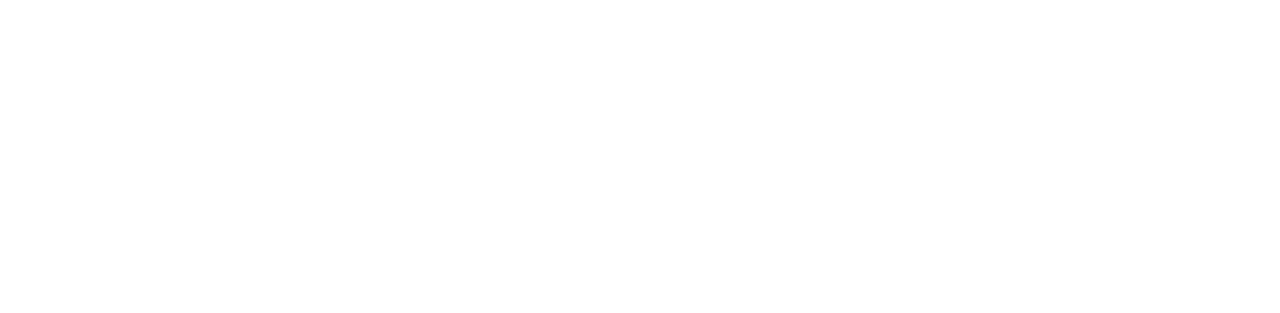
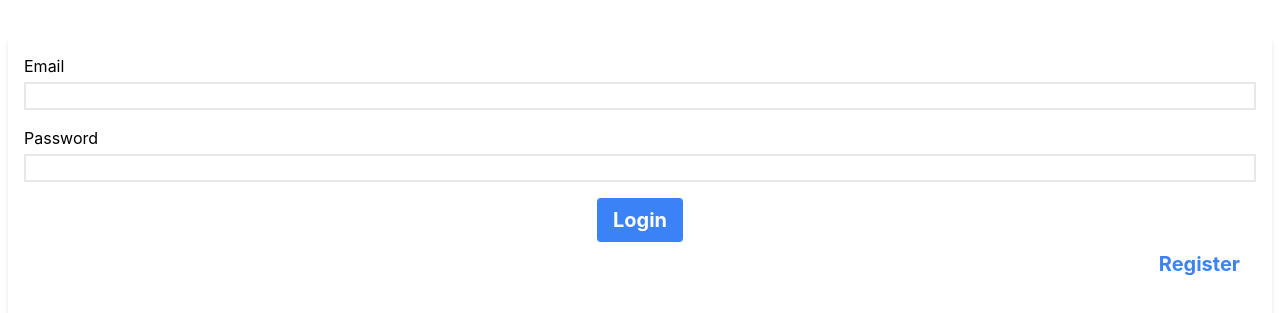
Before and after one commit to wasd0109/dropbox-copy, a React (Create React App) app: page / in a window 1280 px wide. Shown: the part 141-454 px from the top of the page. Built offline with nearby package versions, Linux system fonts and the light colour scheme.

Commit message:
Login page completed

```diff
--- a/src/pages/Login/Login.tsx
+++ b/src/pages/Login/Login.tsx
@@ -1,8 +1,117 @@
-import React from "react";
-// import AuthForm from "../components/AuthForm";
+import React, { useState } from "react";
+import { useForm } from "react-hook-form";
+import { LoginFormData } from "./LoginType";
+import ErrorBar from "../../components/ErrorBar";
+import ReactLoading from "react-loading";
+import emailRegex from "../../components/validators/isEmail";
+import { Link } from "react-router-dom";
+import { auth } from "../../utils/fbInit";
 
 function Login() {
-  return <div></div>;
+  const {
+    register,
+    handleSubmit,
+    formState: { errors },
+  } = useForm<LoginFormData>();
+
+  const [loading, setLoading] = useState(false);
+  const [registerError, setLoginError] = useState("");
+
+  const onSubmit = async (data: LoginFormData) => {
+    setLoading(true);
+    setLoginError("");
+    const { email, password } = data;
+    try {
+      await auth.signInWithEmailAndPassword(email, password);
+    } catch (err) {
+      const authError = err as firebase.default.auth.Error;
+      const ambiguousError =
+        authError.code === "auth/user-not-found" ||
+        authError.code === "auth/wrong-password"
+          ? "Invalid email or password"
+          : "";
+      setLoading(false);
+      setLoginError(ambiguousError || "Something went wrong");
+    }
+  };
+
+  return (
+    <div className="grid h-screen auto-rows-auto grid-cols-1 gap-x-2">
+      <form
+        className="row-start-2 row-end-4 col-span-full flex flex-col shadow-md items-stretch py-4 px-4 mx-2 "
+        onSubmit={handleSubmit(onSubmit)}
+      >
+        <label className="flex flex-col">
+          Email
+          <input
+            type="email"
+            className="border-2 mt-1"
+            {...register("email", {
+              required: "Required",
+              pattern: {
+                value: emailRegex,
+                message: "Please enter a valid email",
+              },
+            })}
+          />
+        </label>
+        {errors.email?.message && (
+          <div className="mt-2">
+            <ErrorBar message={errors.email.message} />
+          </div>
+        )}
+
+        <label className="flex flex-col mt-4">
+          Password
+          <input
+            type="password"
+            className="border-2 mt-1"
+            {...register("password", {
+              required: "Required",
+              minLength: {
+                value: 6,
+                message: "Password must be longer than 6 characters",
+              },
+            })}
+          />
+        </label>
+        {errors.password?.message && (
+          <div className="mt-2">
+            <ErrorBar message={errors.password.message} />
+          </div>
+        )}
+
+        <div className="flex justify-center flex-col mt-4">
+          {loading ? (
+            <ReactLoading
+              type="spin"
+              color="#4299e1"
+              className="self-center"
+              width="2rem"
+              height="2rem"
+            />
+          ) : (
+            <input
+              type="submit"
+              aria-label="Login"
+              value="Login"
+              className="bg-blue-500 hover:bg-blue-700 cursor-pointer  text-white text-xl font-bold py-2 px-4 rounded self-center"
+            />
+          )}
+          <Link
+            to="/register"
+            aria-label="To Login Page"
+            className="self-end text-blue-500 hover:text-blue-700 cursor-pointer text-xl font-bold mt-2 mr-4"
+          >
+            Register
+          </Link>
+        </div>
+        <div className=" self-center mt-2">
+          {registerError ? <ErrorBar message={registerError} /> : null}
+        </div>
+      </form>
+    </div>
+  );
 }
 
 export default Login;
--- /dev/null
+++ b/src/pages/Login/LoginType.ts
@@ -0,0 +1,4 @@
+export type LoginFormData = {
+  email: string;
+  password: string;
+};
--- a/src/pages/Register/Register.tsx
+++ b/src/pages/Register/Register.tsx
@@ -7,7 +7,7 @@
 import { Link } from "react-router-dom";
 import { auth } from "../../utils/fbInit";
 
-function AuthForm() {
+function Register() {
   const {
     register,
     handleSubmit,
@@ -125,4 +125,4 @@
   );
 }
 
-export default AuthForm;
+export default Register;
```
